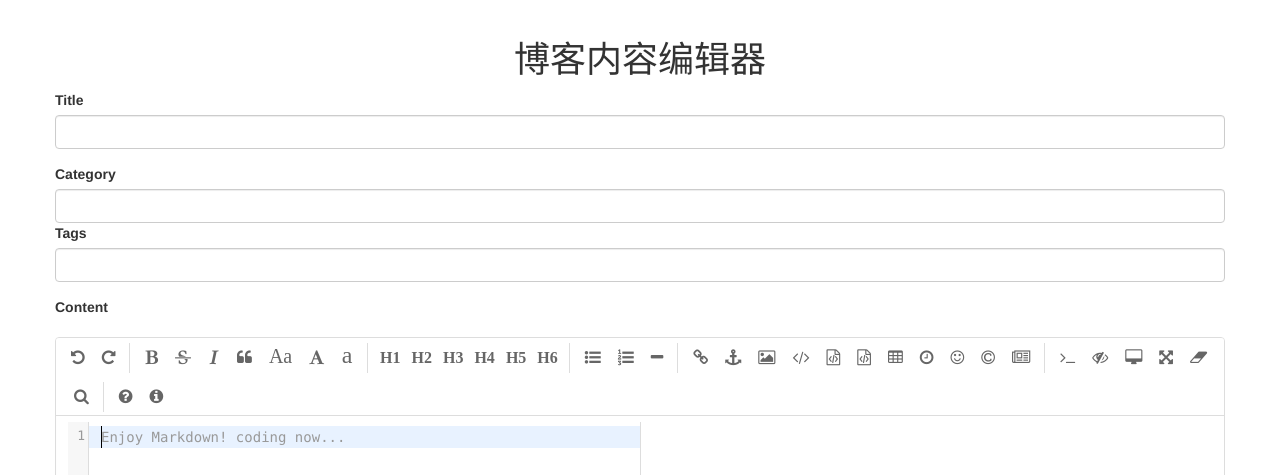
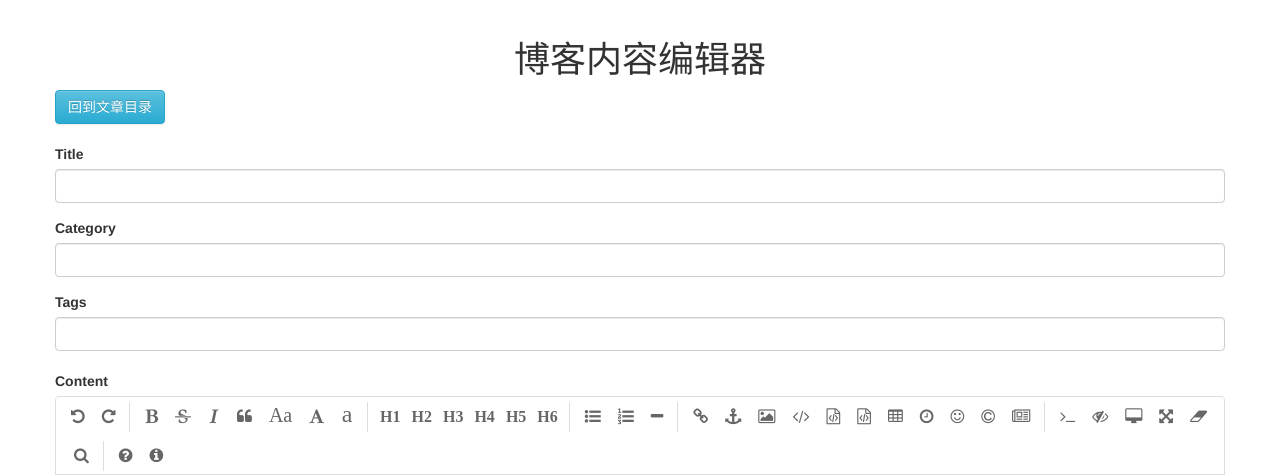
Before and after one commit to qixiangyang/My_Blog, a Flask app: template app/templates/editor/contents_edit.html in a window 1280 px wide. Shown: the top 475 px of the page. Run offline with Flask 2, Linux system fonts and the light colour scheme; the template is opened without the code that fills it: values that come from a table or form of the project are taken from there, others are empty; a map, chart or similar area stays blank; some libraries are stand-ins or nearby versions.

Commit message:
V2.1.1 9. 页面修改完成

```diff
--- a/app/templates/editor/contents_edit.html
+++ b/app/templates/editor/contents_edit.html
@@ -5,6 +5,13 @@
     <link rel="stylesheet" href="{{ url_for('static',filename='editormd/css/editormd.css') }}"/>
     <div class="row">
         <h1 class="text-center"> 博客内容编辑器 </h1>
+
+        <a href="{{ url_for('blog.contents') }}">
+            <button class="btn btn-info left"> 回到文章目录 </button>
+            <br>
+            <br>
+        </a>
+
 
         {% if post %}
             <form method="post" action="{{ url_for('blog.edit',article_id=post.id) }}">
@@ -27,12 +34,15 @@
             <div class="form-group">
                 {{ form.category.label }}
                 {{ form.category(class_='form-control') }}
+            </div>
 
+            <div>
                 {{ form.tags.label }}
                 {{ form.tags(class_='form-control') }}
             </div>
 
             <div class="form-group">
+                <br>
                 {{ form.text.label }}
                 {% if form.text.errors %}
                     {% for e in form.text.errors %}
@@ -40,11 +50,15 @@
                     {% endfor %}
                 {% endif %}
 
+                <div id="editormd" class="form-control">
+                    {{ form.text(style="display:none;") }}
+                </div>
+
             </div>
 
-            <div id="editormd" class="form-control">
-                {{ form.text(style="display:none;") }}
-            </div>
+
+
+
 
         {% if post %}
             <input class="btn btn-primary" type="submit" value="修改">
--- a/app/templates/editor/contents_list.html
+++ b/app/templates/editor/contents_list.html
@@ -25,6 +25,7 @@
             <th>序号</th>
             <th>标题</th>
             <th>创建时间</th>
+            <th>更新时间</th>
             <th>分类</th>
             <th>操作</th>
         </tr>
@@ -38,6 +39,7 @@
                     <a href="{{ url_for('blog.article', article_id=data.id) }}"> {{ data.title }} </a>
                 </td>
                 <td>{{ data.create_time }}</td>
+                <td>{{ data.update_time }}</td>
                 <td>{{ data.category }}</td>
                 <td>
                     <a class='fa fa-lg fa-edit text-light-blue' href="{{ url_for('blog.edit', article_id=data.id) }}"> 编辑 </a>
```
